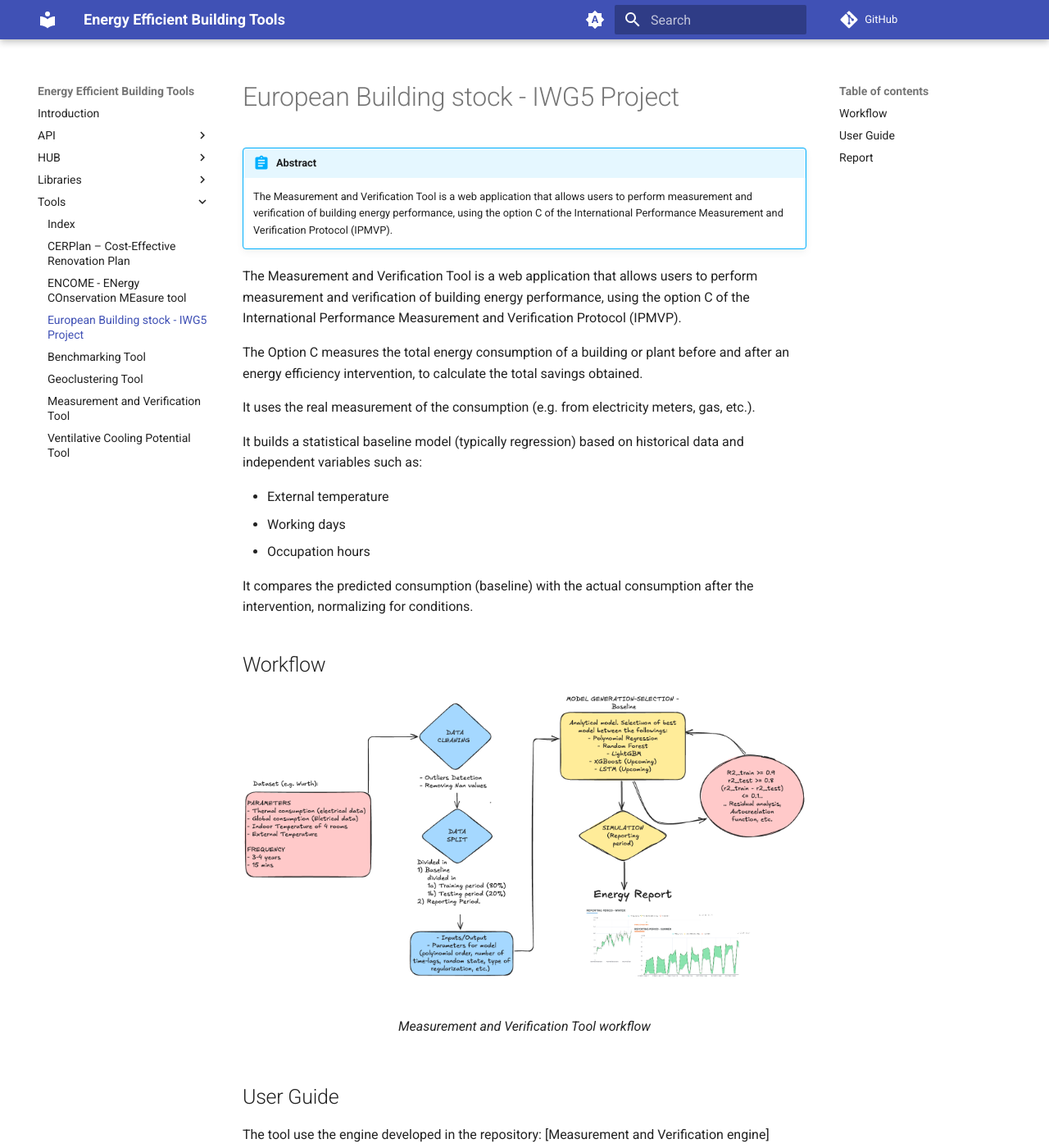
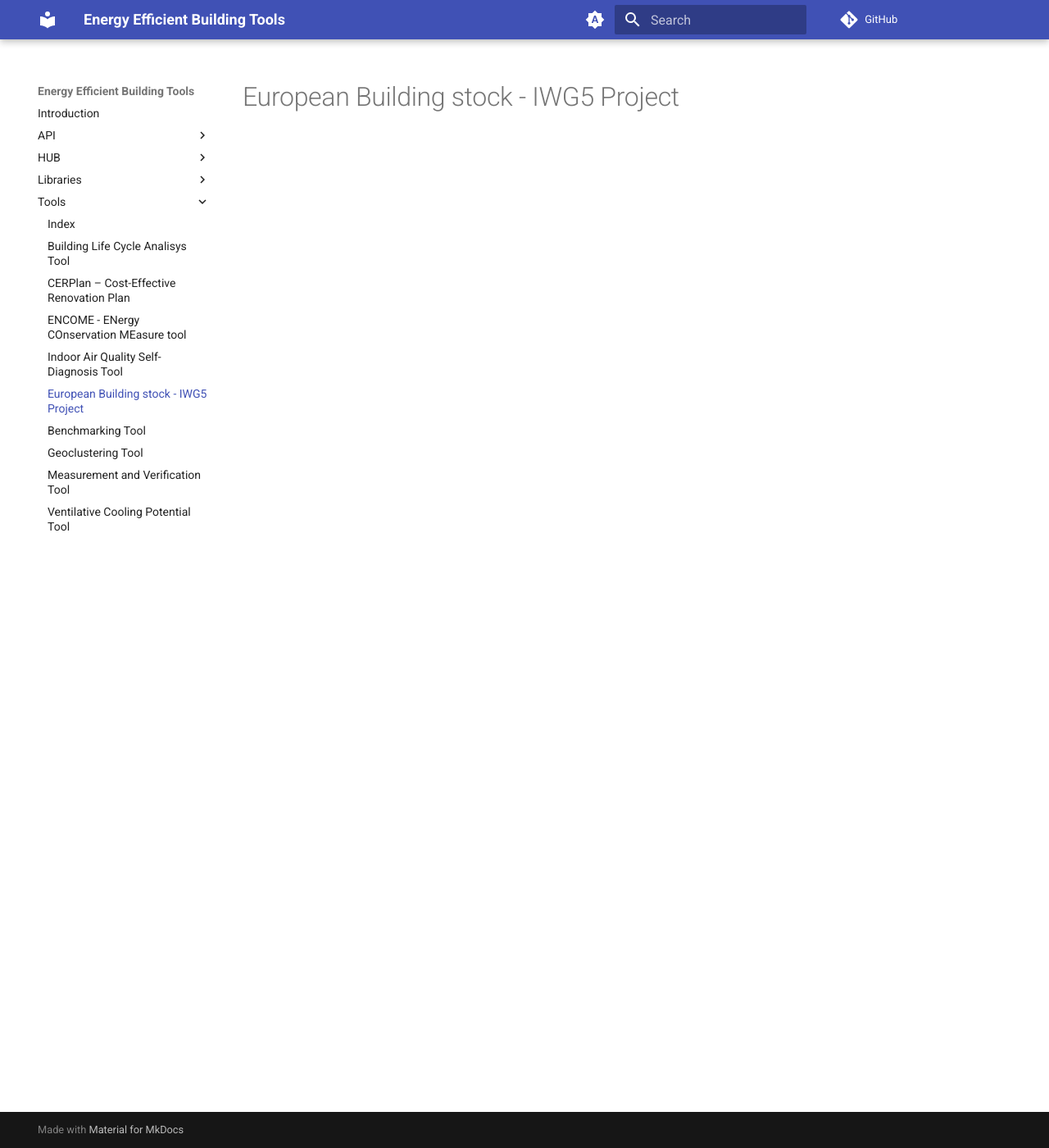
Before and after one commit to EURAC-EEBgroup/tools.eeb.eurac.edu, an MkDocs documentation site: the page built from docs/tools/IWG5.md, in a window 1280 px wide and 1400 px high. Shown: the whole window at 82% size. Built offline with MkDocs 1.6.1 and Material for MkDocs 9.7.7, drawn with Linux system fonts in a browser that asks for light colours; comment, search, counter and statistics services are not loaded; some of the changed text lies outside the part shown.

Commit message:
update index

```diff
--- /dev/null
+++ b/docs/tools/BLCA.md
@@ -0,0 +1,6 @@
+---
+title: Building Life Cycle Analisys Tool
+---
+
+
+# Building Life Cycle Analisys Tool
--- /dev/null
+++ b/docs/tools/IAQ_Self_Diagnosis.md
@@ -0,0 +1,6 @@
+---
+title: Indoor Air Quality Self-Diagnosis Tool
+---
+
+
+# Indoor Air Quality Self-Diagnosis Tool
--- a/docs/tools/IWG5.md
+++ b/docs/tools/IWG5.md
@@ -4,57 +4,3 @@ title: European Building stock - IWG5 Project
 
 
 # European Building stock - IWG5 Project
-
-!!! abstract "Abstract"
-
-    The Measurement and Verification Tool is a web application that allows users to perform measurement and verification of building energy performance, using the option C of the International Performance Measurement and Verification Protocol (IPMVP).
-
-
-The Measurement and Verification Tool is a web application that allows users to perform measurement and verification of building energy performance, using the option C of the International Performance Measurement and Verification Protocol (IPMVP).
-
-The Option C measures the total energy consumption of a building or plant before and after an energy efficiency intervention, to calculate the total savings obtained.
-
-It uses the real measurement of the consumption (e.g. from electricity meters, gas, etc.).
-
-It builds a statistical baseline model (typically regression) based on historical data and independent variables such as:
-
-- External temperature
-- Working days
-- Occupation hours
-
-It compares the predicted consumption (baseline) with the actual consumption after the intervention, normalizing for conditions.
-
-## Workflow
-
-<figure markdown="span">
-  ![Image title](../imgs/me-v-tool/M_V_workflow.png){ width="800" }
-  <figcaption>Measurement and Verification Tool workflow</figcaption>
-</figure>
-
-
-## User Guide
-
-The tool use the engine developed in the repository:
-[Measurement and Verification engine](https://github.com/MODERATE-Project/Measurement-and-verification
-
-the resulting report is intgerated in the benchmarking web tool:
-[Benchmarking and M&V tool](https://tools.eeb.eurac.edu/building_benchmarking/
-
-in the dedicated section: Measurement and Verification
-
-## Report
-
-Example of the resulting analysis:
-
-<figure markdown="span">
-  ![Image title](../imgs/me-v-tool/report_2.png){ width="800" }
-  <figcaption>Measurement and Verification Tool graph - model 1</figcaption>
-</figure>
-
-<figure markdown="span">
-  ![Image title](../imgs/me-v-tool/report_MEV.png){ width="800" }
-  <figcaption>Measurement and Verification Tool graph - model 2</figcaption>
-</figure>
-
-an example of the entire report is available here:
-[Example Report](https://tools.eeb.eurac.edu/building_benchmarking/measurement_and_verification)
```
Also changed, not shown: docs/tools/index.md (+1 -1 lines).
